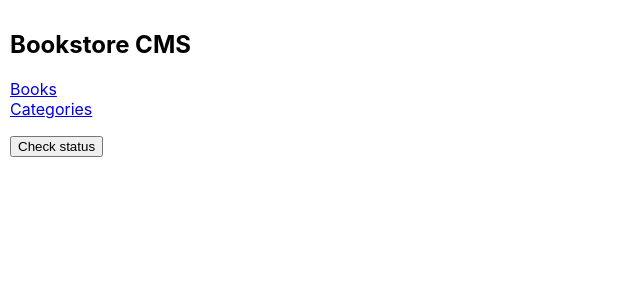
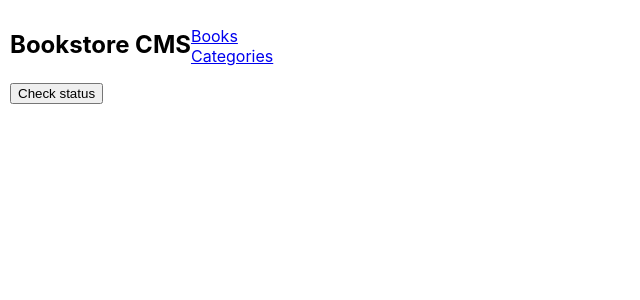
Before and after one commit to amrendrakind/bookstore-react, a React (Create React App) app: page /categories in a window 1280 px wide. Shown: the top 300 px of the page, without its empty margins (0-640 px from the left). Built offline with nearby package versions, Linux system fonts and the light colour scheme.

Commit message:
Add Styling

```diff
--- a/src/componenets/NavBar/NavBar.css
+++ b/src/componenets/NavBar/NavBar.css
@@ -11,3 +11,8 @@ nav ul {
 nav ul li {
   margin-right: 20px;
 }
+
+.navBar {
+  display: flex;
+  flex-direction: row;
+}
```
